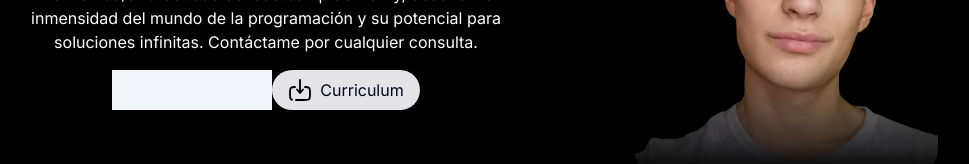
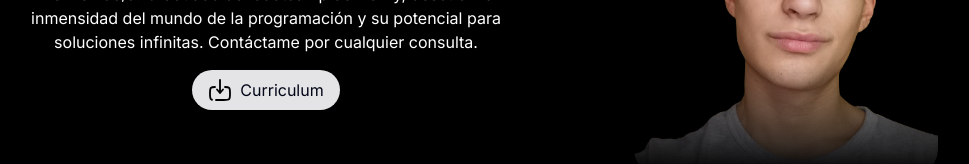
Before and after one commit to MatiTarl/Porfolio, a Next.js app: page / in a window 1280 px wide. Shown: the part 294-458 px from the top of the page, without its empty margins (182-1151 px from the left). Built offline with nearby package versions, Linux system fonts and the light colour scheme.

Commit message:
Correcion de boton curriculum

```diff
--- a/src/app/components/CurriculumButton/CurriculumButton.jsx
+++ b/src/app/components/CurriculumButton/CurriculumButton.jsx
@@ -1,25 +1,19 @@
-import React from 'react'
-import Download from "../../../ui/icons/Download"
-import { saveAs } from "file-saver";
+import React from "react";
+import Download from "../../../ui/icons/Download";
 
 export default function CurriculumButton() {
-
-  const DescargarPDF = () => {
-    saveAs("", "./CurriculumMatias.pdf");
-  };
-
   return (
     <div className="text-white w-full h-auto flex justify-center p-4">
-      <a href="/CurriculumMatias.pdf" download="Curriculum Matias Tari" className="w-50 w-40 bg-slate-100"></a>
-  <button onClick={DescargarPDF} className="w-auto px-4 bg-zinc-200 h-10 flex rounded-3xl items-center" >
-    <div className="pr-2">
-      <Download />
+      <a
+        href="/CurriculumMatias.pdf"
+        download="Curriculum Matias Tari"
+        className="w-auto px-4 bg-zinc-200 h-10 flex rounded-3xl items-center"
+      >
+        <div className="pr-2">
+          <Download />
+        </div>
+        <div className="text-slate-950">Curriculum</div>
+      </a>
     </div>
-    <div className="text-slate-950">
-        Curriculum
-    </div>
-  </button>
-</div>
-
-  )
+  );
 }
```
